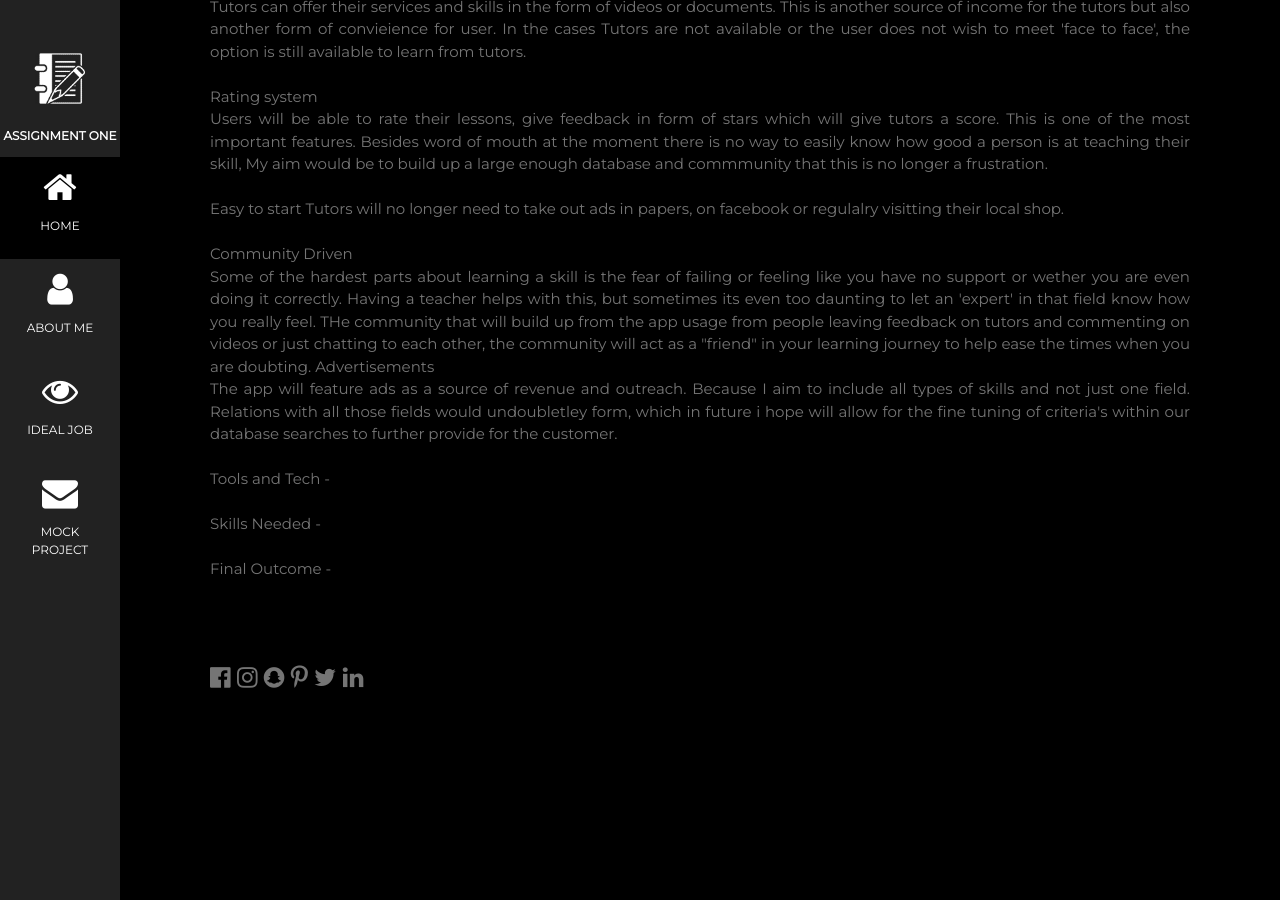
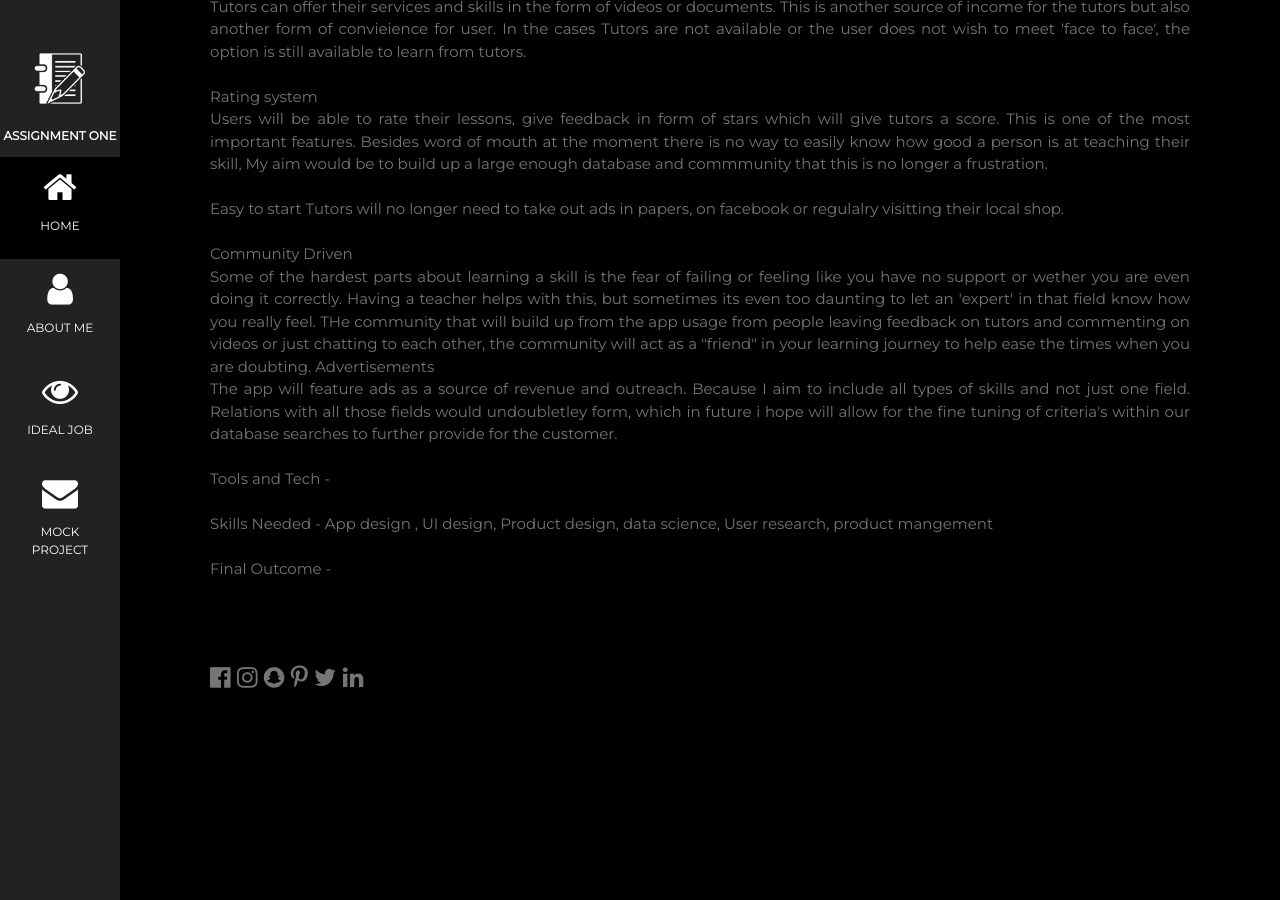
Before and after one commit to ceylonhue/begin, a Jekyll site: the page built from index.md, in a window 1280 px wide and 900 px high, scrolled down 6005 px. Built offline with Jekyll 4.4.1, drawn with Linux system fonts in a browser that asks for light colours; our own code applies the rules of GitHub Pages for plain Markdown files.

Commit message:
Update default.html

```diff
--- a/_layouts/default.html
+++ b/_layouts/default.html
@@ -295,7 +295,7 @@ Action plan -
 <br><br>
       Tools and Tech -
 <br><br>
-      Skills Needed  -
+      Skills Needed  - App design , UI design, Product design, data science, User research, product mangement
 <br><br>
       Final Outcome -
 
```
